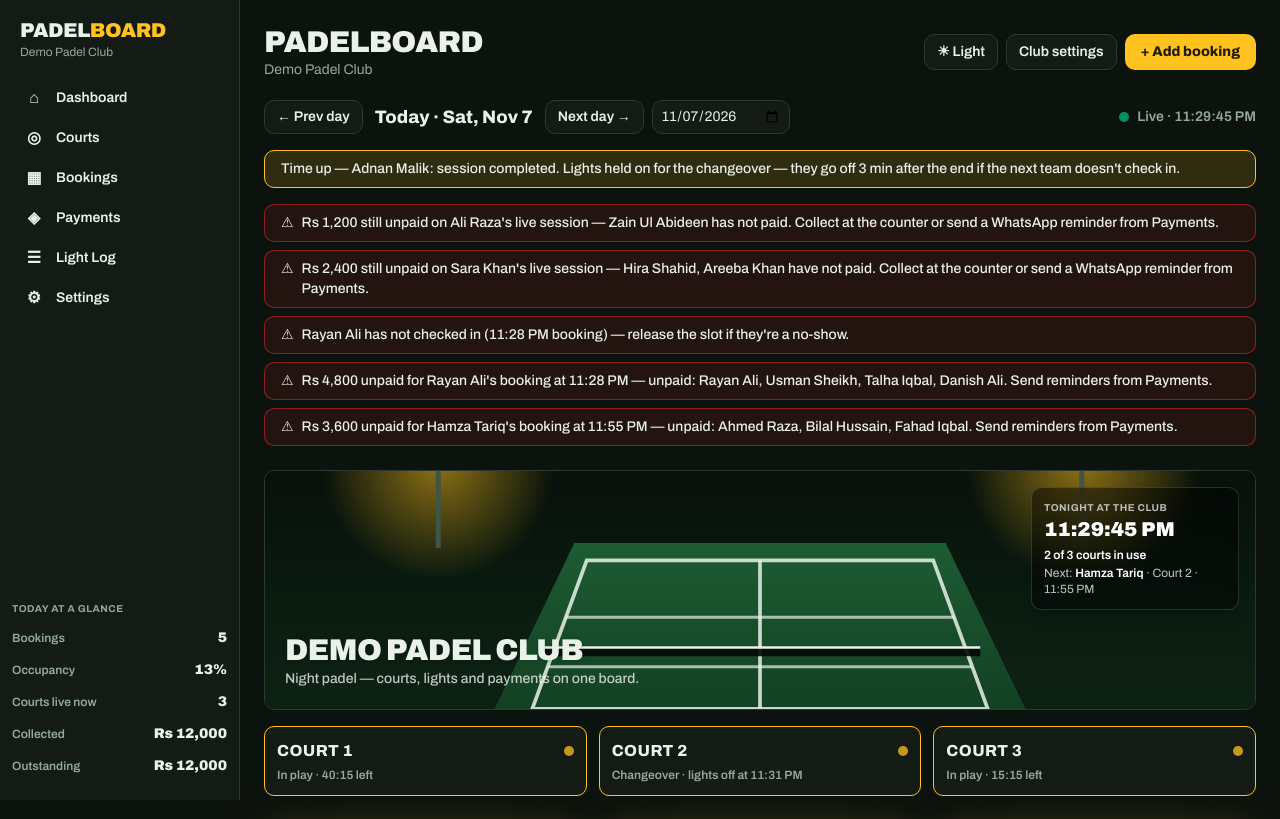
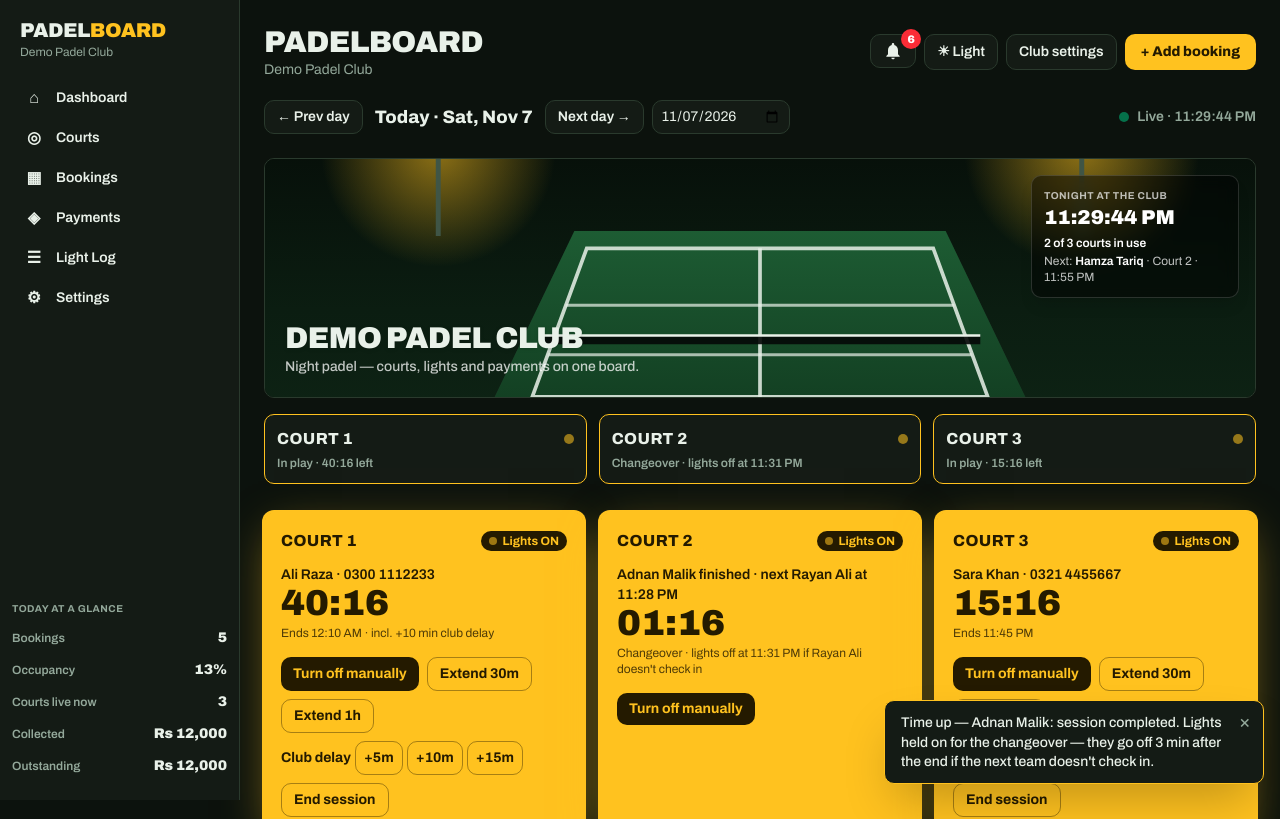
Before and after one commit to muneeb-m12/PadelBoard, a Next.js app: page / in a window 1280 px wide. Shown: the top 819 px of the page. Built offline with nearby package versions, Linux system fonts and the light colour scheme.

Commit message:
Notifications: replace stacked alert banners with a header bell + dropdown panel; action notices become toasts

```diff
--- a/src/components/Dashboard.tsx
+++ b/src/components/Dashboard.tsx
@@ -148,7 +148,30 @@ export default function Dashboard() {
   const [now, setNow] = useState(() => new Date());
   const todayISO = isoFromDate(now);
   const [selectedISO, setSelectedISO] = useState<string>(() => isoFromDate(new Date()));
-  const [notice, setNotice] = useState("");
+  // Transient action notices ("Court 2 lights OFF manually."): each one pops
+  // as a toast and is kept in the notification panel until it has been read.
+  const [notices, setNotices] = useState<{ id: string; text: string; read: boolean }[]>([]);
+  const [toast, setToast] = useState<{ id: string; text: string } | null>(null);
+  const [showNotifications, setShowNotifications] = useState(false);
+  const [focusedBookingId, setFocusedBookingId] = useState<string | null>(null);
+  const notifRef = useRef<HTMLDivElement>(null);
+  const setNotice = (text: string) => {
+    if (!text) return;
+    const item = { id: uid(), text, read: false };
+    setNotices((prev) => [item, ...prev].slice(0, 10));
+    setToast(item);
+  };
+  const closeNotifications = () => {
+    setShowNotifications(false);
+    setNotices((prev) => prev.filter((n) => !n.read));
+  };
+  const toggleNotifications = () => {
+    if (showNotifications) closeNotifications();
+    else {
+      setShowNotifications(true);
+      setNotices((prev) => prev.map((n) => ({ ...n, read: true })));
+    }
+  };
   const [showForm, setShowForm] = useState(false);
   const [showSettings, setShowSettings] = useState(false);
   const [confirmReset, setConfirmReset] = useState(false);
@@ -197,6 +220,29 @@ export default function Dashboard() {
     document.documentElement.dataset.theme = theme;
     window.localStorage.setItem("pb-theme", theme);
   }, [theme]);
+
+  // Toast auto-dismiss (~6s). The notice itself stays in the notification
+  // panel until the panel is opened and it is marked read.
+  useEffect(() => {
+    if (!toast) return;
+    const t = setTimeout(() => setToast((cur) => (cur && cur.id === toast.id ? null : cur)), 6000);
+    return () => clearTimeout(t);
+  }, [toast]);
+
+  // Notification panel: close on outside click or Escape.
+  useEffect(() => {
+    if (!showNotifications) return;
+    const onDown = (e: MouseEvent) => {
+      if (notifRef.current && !notifRef.current.contains(e.target as Node)) closeNotifications();
+    };
+    const onKey = (e: KeyboardEvent) => { if (e.key === "Escape") closeNotifications(); };
+    document.addEventListener("mousedown", onDown);
+    document.addEventListener("keydown", onKey);
+    return () => {
+      document.removeEventListener("mousedown", onDown);
+      document.removeEventListener("keydown", onKey);
+    };
+  }, [showNotifications]);
 
   // A session is live only until its lights-off time (= sessionEnd: the booked
   // end + comp minutes); light state is DERIVED from this, never stored — a
@@ -330,27 +376,32 @@ export default function Dashboard() {
 
   const activeForCourt = (courtId: string) => liveSessionForCourt(courtId, now);
 
-  // Alerts for the selected day (live ones only make sense today)
-  const alerts: string[] = [];
+  // Alerts for the selected day (live ones only make sense today). These are
+  // STANDING alerts: they live in the header notification panel and clear
+  // themselves when the underlying condition resolves — never dismissible.
+  interface StandingAlert { id: string; text: string; severity: "alert" | "info"; bookingId?: string; courtId?: string }
+  const alerts: StandingAlert[] = [];
   if (isToday) {
     for (const b of bookings) {
       if (b.status === "checked_in" && b.lightsOffAt && b.lightsOffAt.getTime() - now.getTime() <= 5 * 60_000 && b.lightsOffAt > now)
-        alerts.push(`${b.customerName} on ${courts.find((c) => c.id === b.courtId)?.name} ends in ${countdown(b.lightsOffAt, now)} — offer an extension.`);
+        alerts.push({ id: `ending-${b.id}`, severity: "info", bookingId: b.id, text: `${b.customerName} on ${courts.find((c) => c.id === b.courtId)?.name} ends in ${countdown(b.lightsOffAt, now)} — offer an extension.` });
       if (b.status === "booked" && bookingStart(b) <= now && bookingStart(b).getTime() + b.durationMinutes * 60_000 > now.getTime())
-        alerts.push(`${b.customerName} has not checked in (${formatMinutesOfDay(b.startMinutes)} booking) — release the slot if they're a no-show.`);
+        alerts.push({ id: `noshow-${b.id}`, severity: "alert", bookingId: b.id, text: `${b.customerName} has not checked in (${formatMinutesOfDay(b.startMinutes)} booking) — release the slot if they're a no-show.` });
       const pay = paymentSummary(b);
       if ((b.status === "booked" || b.status === "checked_in") && pay.outstanding > 0) {
         const unpaidNames = b.shares.filter((s) => !s.paid).map((s) => s.name).join(", ");
         if (b.status === "checked_in")
-          alerts.push(`${fmtRs(pay.outstanding)} still unpaid on ${b.customerName}'s live session — ${unpaidNames} ${b.shares.filter((s) => !s.paid).length === 1 ? "has" : "have"} not paid. Collect at the counter or send a WhatsApp reminder from Payments.`);
+          alerts.push({ id: `unpaid-live-${b.id}`, severity: "alert", bookingId: b.id, text: `${fmtRs(pay.outstanding)} still unpaid on ${b.customerName}'s live session — ${unpaidNames} ${b.shares.filter((s) => !s.paid).length === 1 ? "has" : "have"} not paid. Collect at the counter or send a WhatsApp reminder from Payments.` });
         else if (bookingStart(b).getTime() - now.getTime() <= 3 * 60 * 60_000 && bookingStart(b).getTime() + b.durationMinutes * 60_000 > now.getTime())
-          alerts.push(`${fmtRs(pay.outstanding)} unpaid for ${b.customerName}'s booking at ${formatMinutesOfDay(b.startMinutes)} — unpaid: ${unpaidNames}. Send reminders from Payments.`);
+          alerts.push({ id: `unpaid-${b.id}`, severity: "alert", bookingId: b.id, text: `${fmtRs(pay.outstanding)} unpaid for ${b.customerName}'s booking at ${formatMinutesOfDay(b.startMinutes)} — unpaid: ${unpaidNames}. Send reminders from Payments.` });
       }
     }
     for (const c of courts)
       if (lightsOnFor(c, now) && !activeForCourt(c.id) && !c.manualOverride && !changeoverForCourt(c.id, now))
-        alerts.push(`${c.name} lights are on with no active session.`);
+        alerts.push({ id: `lights-${c.id}`, severity: "alert", courtId: c.id, text: `${c.name} lights are on with no active session.` });
   }
+  const unreadNotices = notices.filter((n) => !n.read).length;
+  const badgeCount = alerts.length + unreadNotices;
 
   function openForm(courtId?: string, startMinutes?: number, dateISO?: string) {
     setForm((f) => ({
@@ -578,6 +629,21 @@ export default function Dashboard() {
     { label: "Settings", glyph: "⚙", action: () => { setShowSettings(true); setTimeout(() => scrollToId("settings-panel"), 60); } },
   ];
 
+  // Clicking a standing alert in the notification panel jumps to the thing it
+  // is about: unpaid alerts also open that booking's Payments panel (where
+  // the WhatsApp reminders live); the lights alert jumps to the court card.
+  const handleAlertClick = (a: StandingAlert) => {
+    closeNotifications();
+    if (a.bookingId) {
+      if (a.id.startsWith("unpaid")) setExpandedBookingId(a.bookingId);
+      setFocusedBookingId(a.bookingId);
+      setTimeout(() => scrollToId(`booking-row-${a.bookingId}`), 60);
+    } else if (a.courtId) {
+      setFocusedCourtId(a.courtId);
+      setTimeout(() => scrollToId(`court-card-${a.courtId}`), 60);
+    }
+  };
+
   return (
     <div className="flex w-full text-pb-text">
       {/* Sidebar — KICKS-style: wordmark, icon nav, day stats. Icon rail on
@@ -626,6 +692,46 @@ export default function Dashboard() {
           <p className="text-sm text-pb-dim">Demo Padel Club</p>
         </div>
         <div className="flex gap-2">
+          {/* Notification bell: standing alerts + unread action notices */}
+          <div className="relative" ref={notifRef}>
+            <button onClick={toggleNotifications} className={`${btnCls} relative`} title="Notifications" aria-label="Notifications" aria-expanded={showNotifications}>
+              <svg viewBox="0 0 24 24" fill="currentColor" className="block h-5 w-5" aria-hidden><path d="M12 22c1.1 0 2-.9 2-2h-4a2 2 0 0 0 2 2zm6-6v-5c0-3.07-1.63-5.64-4.5-6.32V4a1.5 1.5 0 0 0-3 0v.68C7.63 5.36 6 7.92 6 11v5l-2 2v1h16v-1l-2-2z" /></svg>
+              {badgeCount > 0 && (
+                <span className="absolute -right-1.5 -top-1.5 flex h-5 min-w-5 items-center justify-center rounded-full bg-red-500 px-1 text-[11px] font-black leading-none text-white">{badgeCount}</span>
+              )}
+            </button>
+            {showNotifications && (
+              <div className="absolute right-0 top-full z-50 mt-2 max-h-[70vh] w-[min(92vw,380px)] overflow-y-auto rounded-[10px] border border-pb-border bg-pb-surface p-3 text-left shadow-2xl">
+                <p className="flex items-baseline justify-between px-1 pb-2">
+                  <span className="text-sm font-extrabold uppercase tracking-wide">Notifications</span>
+                  {badgeCount > 0 && <span className="text-xs font-semibold text-pb-dim">{alerts.length} active{unreadNotices > 0 ? ` · ${unreadNotices} new` : ""}</span>}
+                </p>
+                {alerts.length === 0 && notices.length === 0 && (
+                  <p className="px-1 py-3 text-sm text-pb-dim">All clear — no notifications.</p>
+                )}
+                {alerts.length > 0 && (
+                  <div className="space-y-2">
+                    {alerts.map((a) => (
+                      <button key={a.id} onClick={() => handleAlertClick(a)} title="Jump to it"
+                        className={`flex w-full items-start gap-2 rounded-[10px] border px-3 py-2 text-left text-[13px] font-medium leading-snug ${a.severity === "alert" ? "border-red-500/50 bg-red-500/10 hover:bg-red-500/15" : "border-pb-amber bg-pb-amber/15 hover:bg-pb-amber/20"}`}>
+                        <span aria-hidden>{a.severity === "alert" ? "⚠" : "◷"}</span><span>{a.text}</span>
+                      </button>
+                    ))}
+                  </div>
+                )}
+                {notices.length > 0 && (
+                  <div className={alerts.length > 0 ? "mt-3" : ""}>
+                    <p className="px-1 pb-1.5 text-[10px] font-bold uppercase tracking-wider text-pb-dim">Recent activity</p>
+                    <div className="space-y-2">
+                      {notices.map((n) => (
+                        <div key={n.id} className={`rounded-[10px] border border-pb-border bg-pb-surface2 px-3 py-2 text-[13px] font-medium leading-snug ${n.read ? "opacity-70" : ""}`}>{n.text}</div>
+                      ))}
+                    </div>
+                  </div>
+                )}
+              </div>
+            )}
+          </div>
           <button onClick={() => setTheme((t) => (t === "dark" ? "light" : "dark"))} className={btnCls} title="Switch theme">{theme === "dark" ? "☀ Light" : "☾ Dark"}</button>
           <button onClick={() => setShowSettings((s) => !s)} className={btnCls}>Club settings</button>
           <button onClick={() => openForm()} className="rounded-[10px] bg-pb-amber px-4 py-2 text-sm font-extrabold text-pb-amber-ink">+ Add booking</button>
@@ -644,18 +750,6 @@ export default function Dashboard() {
           Live · {now.toLocaleTimeString([], { hour: "2-digit", minute: "2-digit", second: "2-digit" })}
         </span>
       </div>
-
-      {notice && <div className="mt-4 rounded-[10px] border border-pb-amber bg-pb-amber/15 px-4 py-2 text-sm font-medium">{notice}</div>}
-
-      {alerts.length > 0 && (
-        <div className="mt-4 space-y-2">
-          {alerts.map((a, i) => (
-            <div key={i} className="flex items-start gap-2 rounded-[10px] border border-red-500/50 bg-red-500/10 px-4 py-2 text-sm font-medium">
-              <span aria-hidden>⚠</span><span>{a}</span>
-            </div>
-          ))}
-        </div>
-      )}
 
       {/* Hero band — night court visual (pure CSS/SVG) with a live club card */}
       <section className="relative mt-6 h-56 overflow-hidden rounded-[10px] border border-pb-border sm:h-60">
@@ -835,7 +929,7 @@ export default function Dashboard() {
             const expanded = expandedBookingId === b.id;
             const courtName = courts.find((c) => c.id === b.courtId)?.name ?? "Court";
             return (
-              <div key={b.id} className="p-3 text-sm">
+              <div key={b.id} id={`booking-row-${b.id}`} className={`scroll-mt-4 p-3 text-sm ${focusedBookingId === b.id ? "bg-pb-amber/10" : ""}`}>
               <div className="flex flex-wrap items-center gap-3">
                 <span className="font-mono font-semibold">{formatMinutesOfDay(b.startMinutes)}–{formatMinutesOfDay(b.startMinutes + b.durationMinutes)}</span>
                 <span className="text-pb-dim">({formatDuration(b.durationMinutes)})</span>
@@ -1036,6 +1130,15 @@ export default function Dashboard() {
         )}
       </section>
 
+      {/* Action-notice toast: auto-dismisses after ~6s; the notice itself
+          stays in the notification panel until it has been read. */}
+      {toast && (
+        <div className="fixed bottom-4 right-4 z-50 flex w-[min(92vw,380px)] items-start gap-3 rounded-[10px] border border-pb-amber bg-pb-surface px-4 py-3 shadow-2xl">
+          <p className="flex-1 text-sm font-medium leading-snug">{toast.text}</p>
+          <button onClick={() => setToast(null)} className="-mr-1 -mt-0.5 text-xl leading-none text-pb-dim" aria-label="Dismiss notification">×</button>
+        </div>
+      )}
+
       {/* Booking modal */}
       {showForm && (
         <div className="fixed inset-0 z-50 flex items-end justify-center bg-black/50 p-0 sm:items-center sm:p-4" onClick={() => setShowForm(false)}>
```
